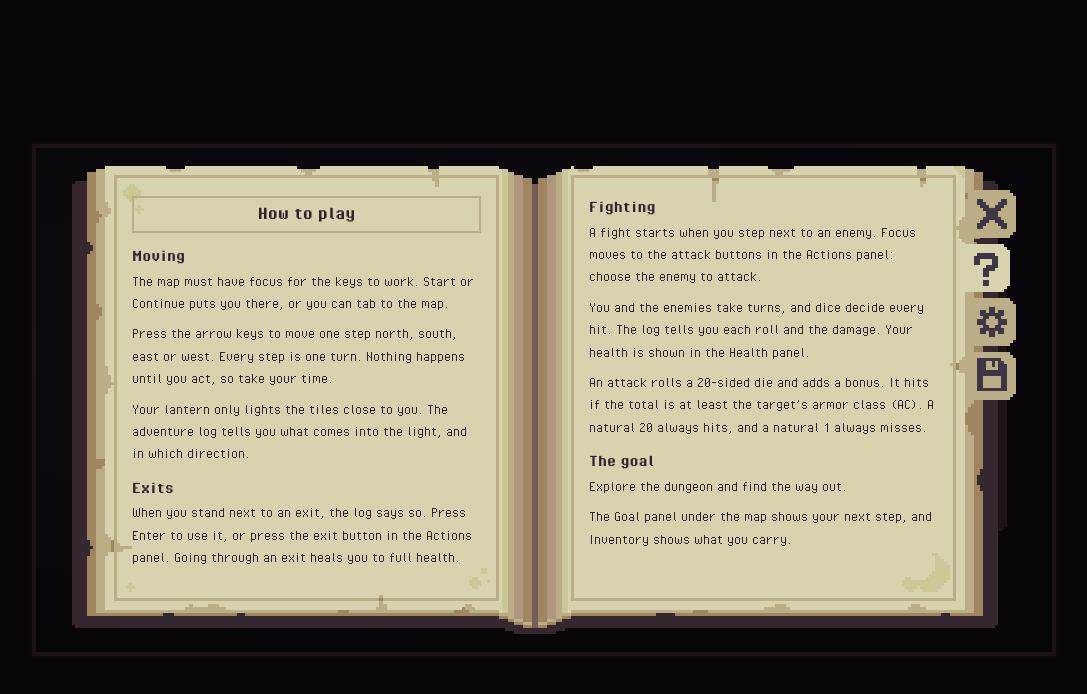
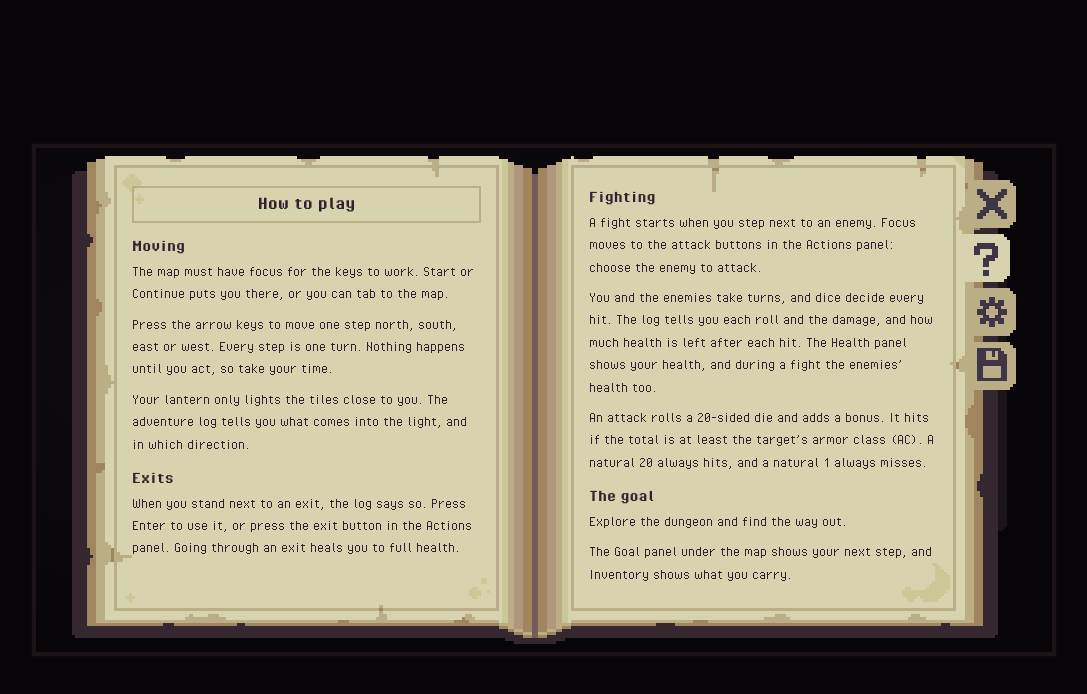
Before and after one commit to egirardo/lantern, a React (Vite) app: page / in a window 1280 px wide. Both pictures are taken after a click on the button "How to play". Shown: the top 694 px of the page, without its empty margins (96-1183 px from the left). Built offline with nearby package versions, Linux system fonts and the light colour scheme; no server answers.

Commit message:
Say in How to play where the health is told
Co-Authored-By: Claude Opus 5.5 <noreply@anthropic.com>

```diff
--- a/src/ui/HowToPlay.tsx
+++ b/src/ui/HowToPlay.tsx
@@ -39,8 +39,9 @@ export function HowToPlay() {
         </p>
         <p>
           You and the enemies take turns, and dice decide every hit. The log
-          tells you each roll and the damage. Your health is shown in the Health
-          panel.
+          tells you each roll and the damage, and how much health is left after
+          each hit. The Health panel shows your health, and during a fight the
+          enemies’ health too.
         </p>
         {/* The log writes "AC" to keep the attack lines short (Nov 15), so
             this is where the abbreviation is explained. The rule is the one
```
